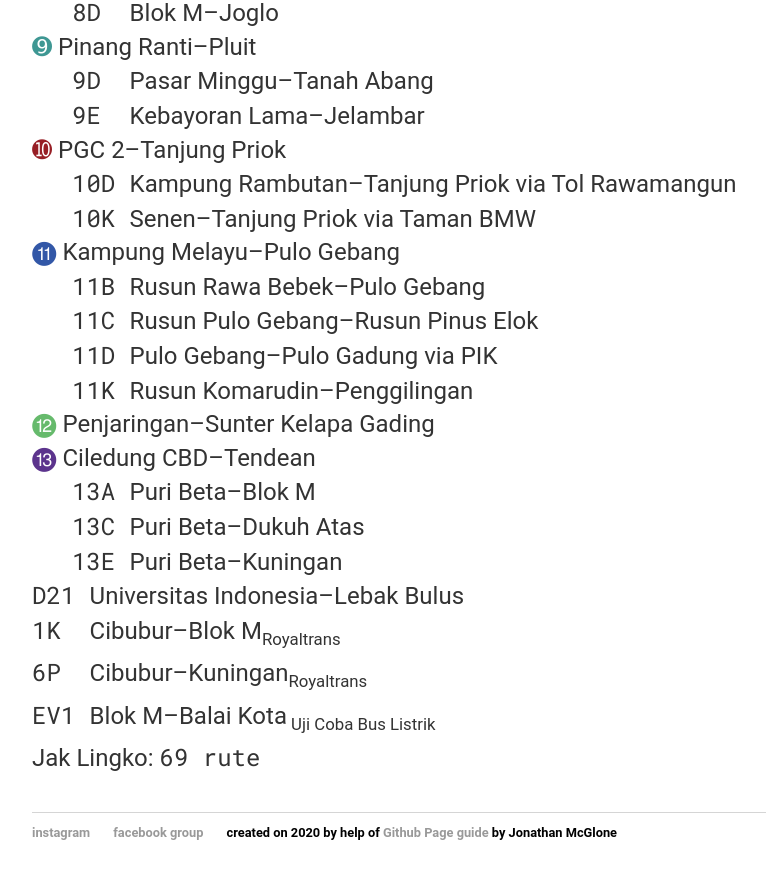
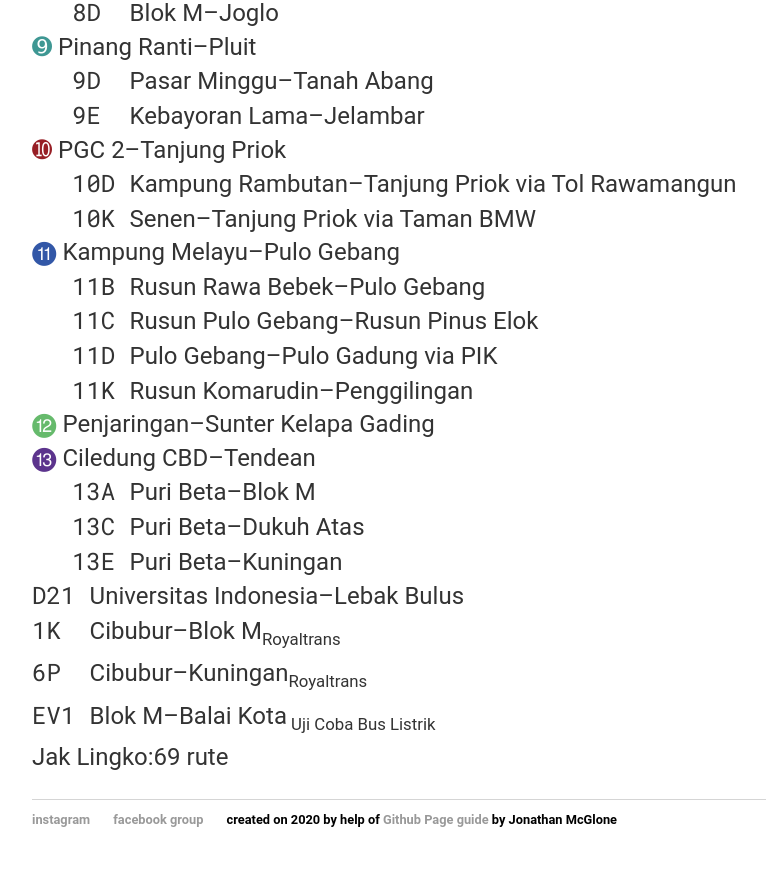
Before and after one commit to jepbusway/InfoPerjalanan2, a Jekyll site: the page built from index.html, in a window 1280 px wide and 900 px high, scrolled down 1489 px. Shown: the top 879 px of the window, without its empty margins (160-926 px from the left). Built offline with Jekyll 4.4.1, drawn with Linux system fonts in a browser that asks for light colours; part of the change alters nothing that is shown.

```diff
--- a/index.html
+++ b/index.html
@@ -62,7 +62,7 @@ title: InfoPerjalanan
 			<dt><nor>1K&nbsp; </nor>Cibubur–Blok M<sub>Royaltrans</sub></dt>
 			<dt><nor>6P&nbsp; </nor>Cibubur–Kuningan<sub>Royaltrans</sub></dt>
 			<dt><nor>EV1 </nor>Blok M–Balai Kota<sub> Uji Coba Bus Listrik</sub></dt>
-			<dt>Jak Lingko: <nor>69 rute</nor>
+			<dt>Jak Lingko:69 rute</dt>
     		</p>
     	</div>
 </div><!-- /.blurb -->
```
